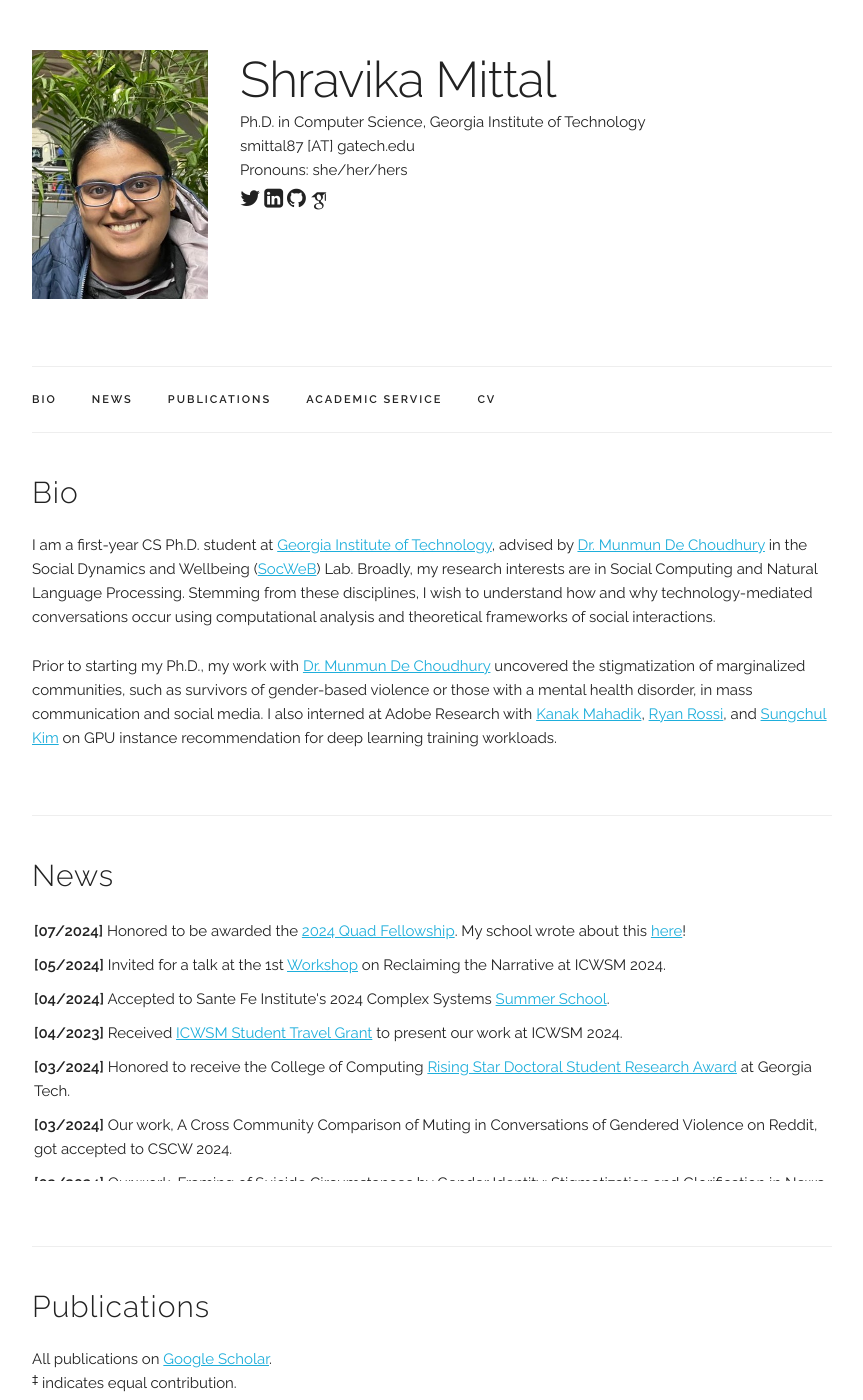
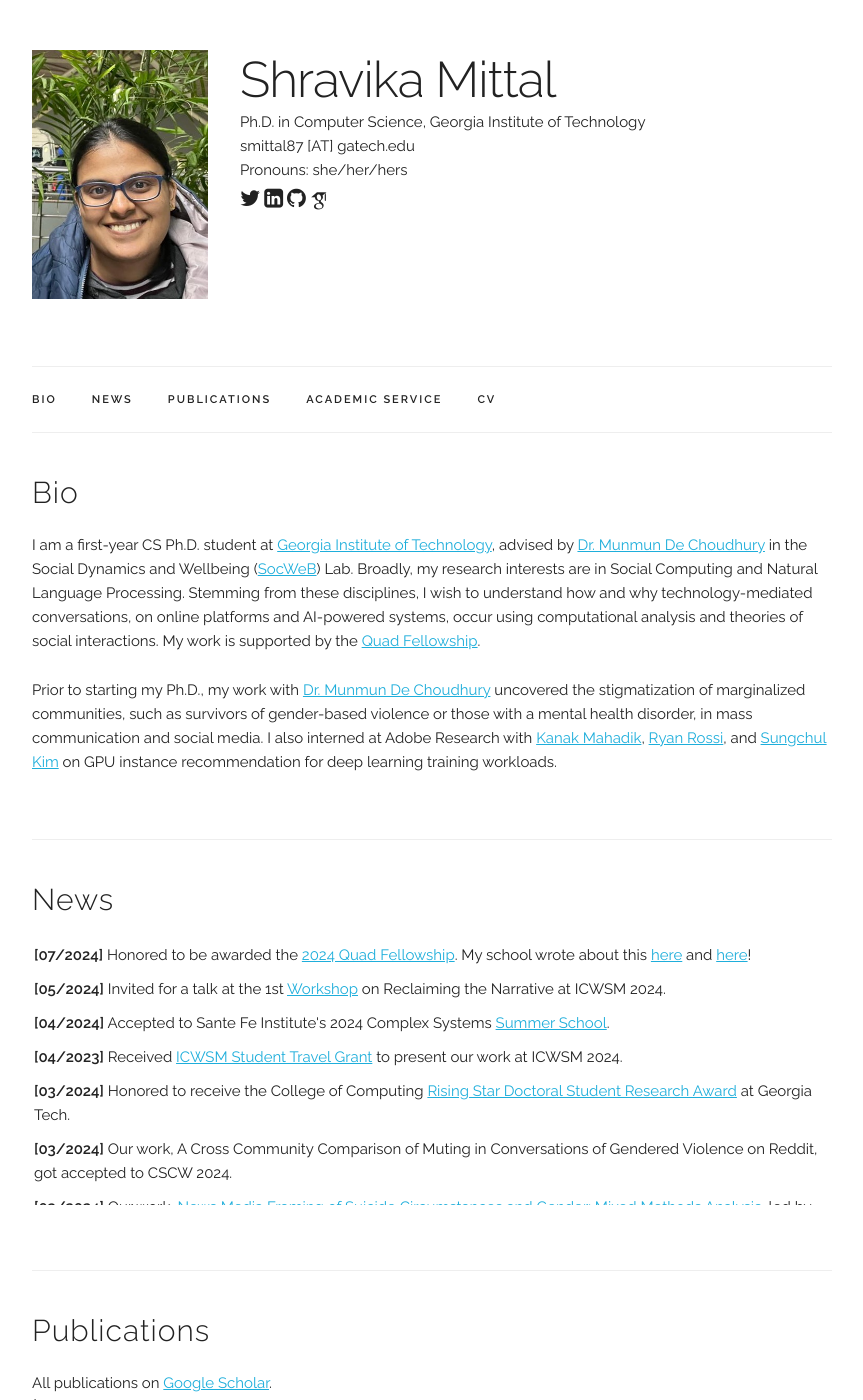
Before and after one commit to mittalshravika/mittalshravika.github.io, a Jekyll site: the page built from index.html, in a window 1280 px wide and 1400 px high. Shown: the whole window, without its empty margins (208-1071 px from the left). Built offline with Jekyll 4.4.1, drawn with Linux system fonts in a browser that asks for light colours; some web fonts are replaced.

Commit message:
updated links

```diff
--- a/index.html
+++ b/index.html
@@ -8,7 +8,7 @@ title: Home
   <p>
   I am a first-year CS Ph.D. student at <a href="https://www.gatech.edu/" target="_blank">Georgia Institute of Technology</a>, advised by <a href="http://www.munmund.net/" target="_blank">Dr. Munmun De Choudhury</a>
   in the Social Dynamics and Wellbeing (<a href="https://socweb.cc.gatech.edu/" target="_blank">SocWeB</a>) Lab. Broadly, my research interests are in Social Computing and Natural Language Processing.
-  Stemming from these disciplines, I wish to understand how and why technology-mediated conversations occur using computational analysis and theoretical frameworks of social interactions.
+  Stemming from these disciplines, I wish to understand how and why technology-mediated conversations, on online platforms and AI-powered systems, occur using computational analysis and theories of social interactions. My work is supported by the <a href="https://www.quadfellowship.org/2024-quad-fellows">Quad Fellowship</a>.
   </p>
 
   <p>
@@ -60,7 +60,7 @@ title: Home
 
     <li> <b>[07/2024]</b>
 
-       Honored to be awarded the <a href="https://www.quadfellowship.org/2024-quad-fellows">2024 Quad Fellowship</a>. My school wrote about this <a href="https://oue.gatech.edu/index.php/node/3296">here</a>!
+       Honored to be awarded the <a href="https://www.quadfellowship.org/2024-quad-fellows">2024 Quad Fellowship</a>. My school wrote about this <a href="https://www.ic.gatech.edu/external-news/quad-fellowship-recognizes-phd-students-top-international-thinkers-stem">here</a> and <a href="https://oue.gatech.edu/index.php/node/3296">here</a>!
 
     </li>
 
@@ -78,7 +78,7 @@ title: Home
 
     <li> <b>[04/2023]</b>
 
-              Received <a href="https://www.icwsm.org/2024/index.html/index.html#scholarships" target="_blank">ICWSM Student Travel Grant</a> to present our work at ICWSM 2024.
+       Received <a href="https://www.icwsm.org/2024/index.html/index.html#scholarships" target="_blank">ICWSM Student Travel Grant</a> to present our work at ICWSM 2024.
 
     </li>
 
@@ -96,7 +96,7 @@ title: Home
 
     <li> <b>[03/2024]</b>
 
-       Our work, Framing of Suicide Circumstances by Gender Identity: Stigmatization and Glorification in News Media, led by Jay, got accepted to JMIR Mental Health.
+       Our work, <a href="https://mental.jmir.org/2024/1/e49879">News Media Framing of Suicide Circumstances and Gender: Mixed Methods Analysis</a>, led by Jay, got accepted to JMIR Mental Health.
 
     </li>
 
```
